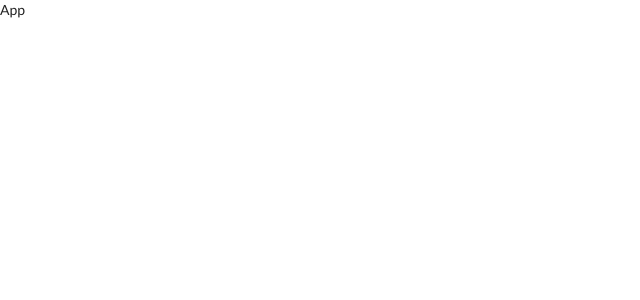
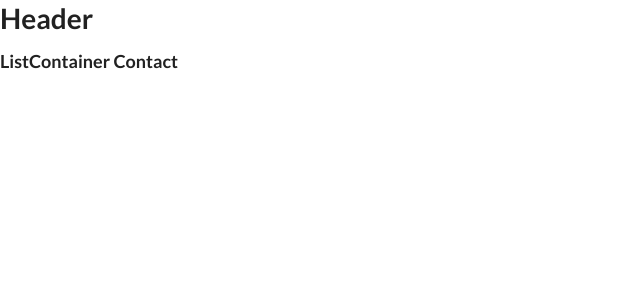
Before and after one commit to mhern1415/my-network, a React (Create React App) app in the folder frontend/: page / in a window 1280 px wide. Shown: the top 300 px of the page, without its empty margins (0-640 px from the left). Built offline with nearby package versions, Linux system fonts and the light colour scheme.

Commit message:
scaffold of components added

```diff
--- a/frontend/src/components/App.js
+++ b/frontend/src/components/App.js
@@ -1,14 +1,29 @@
 import React from 'react';
 import { BrowserRouter, Route, Switch } from 'react-router-dom'
-import Header from './Header';
-
+import ContactFormContainer from './contacts/ContactFormContainer'
+import ContactListContainer from './contacts/ContactListContainer'
+import ContactList from './contacts/ContactList'
+import ContactShow from './contacts/ContactShow'
+import Header from './Header'
+import ContactEditContainer from './contacts/ContactEditContainer'
+import ContactDelete from './contacts/ContactDelete'
 
 
 
 const App = () => {
     return (
         <div>
-            App
+            <h1>Header</h1>
+            <BrowserRouter>
+                <div>
+                <Route path="/" exact component={ContactListContainer}/>
+                <Route path="/contacts" exact component={ContactListContainer}/>
+                <Route path="/contacts/new" exact component={ContactFormContainer}/>
+                <Route path="/contacts/edit" exact component={ContactEditContainer}/>
+                <Route path="/contacts/show" exact component={ContactShow}/>
+                <Route path="/contacts/delete" exact component={ContactDelete}/>
+                </div>
+            </BrowserRouter>
         </div>
     )
 }
--- /dev/null
+++ b/frontend/src/components/contacts/ContactDelete.js
@@ -0,0 +1,21 @@
+import React from 'react';
+///import ContactForm from './ContactForm';
+///import { connect } from 'react-redux';
+
+class ContactDelete extends React.Component {
+
+
+
+render() {
+    return (
+        <div>
+            <h3>Delete Contact</h3>
+
+        </div>
+    )
+}
+
+
+}
+
+export default ContactDelete;
--- /dev/null
+++ b/frontend/src/components/contacts/ContactEditContainer.js
@@ -0,0 +1,21 @@
+import React from 'react';
+///import ContactForm from './ContactForm';
+///import { connect } from 'react-redux';
+
+class ContactEditContainer extends React.Component {
+
+
+
+render() {
+    return (
+        <div>
+            <h3>EditContainer Contact</h3>
+
+        </div>
+    )
+}
+
+
+}
+
+export default ContactEditContainer;
--- /dev/null
+++ b/frontend/src/components/contacts/ContactFormContainer.js
@@ -0,0 +1,21 @@
+import React from 'react';
+///import ContactForm from './ContactForm';
+///import { connect } from 'react-redux';
+
+class ContactFormContainer extends React.Component {
+
+
+
+render() {
+    return (
+        <div>
+            <h3>Add Contact</h3>
+
+        </div>
+    )
+}
+
+
+}
+
+export default ContactFormContainer;
--- /dev/null
+++ b/frontend/src/components/contacts/ContactListContainer.js
@@ -0,0 +1,21 @@
+import React from 'react';
+///import ContactForm from './ContactForm';
+///import { connect } from 'react-redux';
+
+class ContactListContainer extends React.Component {
+
+
+
+render() {
+    return (
+        <div>
+            <h3>ListContainer Contact</h3>
+
+        </div>
+    )
+}
+
+
+}
+
+export default ContactListContainer;
--- /dev/null
+++ b/frontend/src/components/contacts/ContactShow.js
@@ -0,0 +1,21 @@
+import React from 'react';
+///import ContactForm from './ContactForm';
+///import { connect } from 'react-redux';
+
+class ContactShow extends React.Component {
+
+
+
+render() {
+    return (
+        <div>
+            <h3>Show Contact</h3>
+
+        </div>
+    )
+}
+
+
+}
+
+export default ContactShow;
```
Also changed, not shown: frontend/src/components/contacts/ContactEdit.js (added), frontend/src/components/contacts/ContactForm.js (added), frontend/src/components/contacts/ContactList.js (added).
